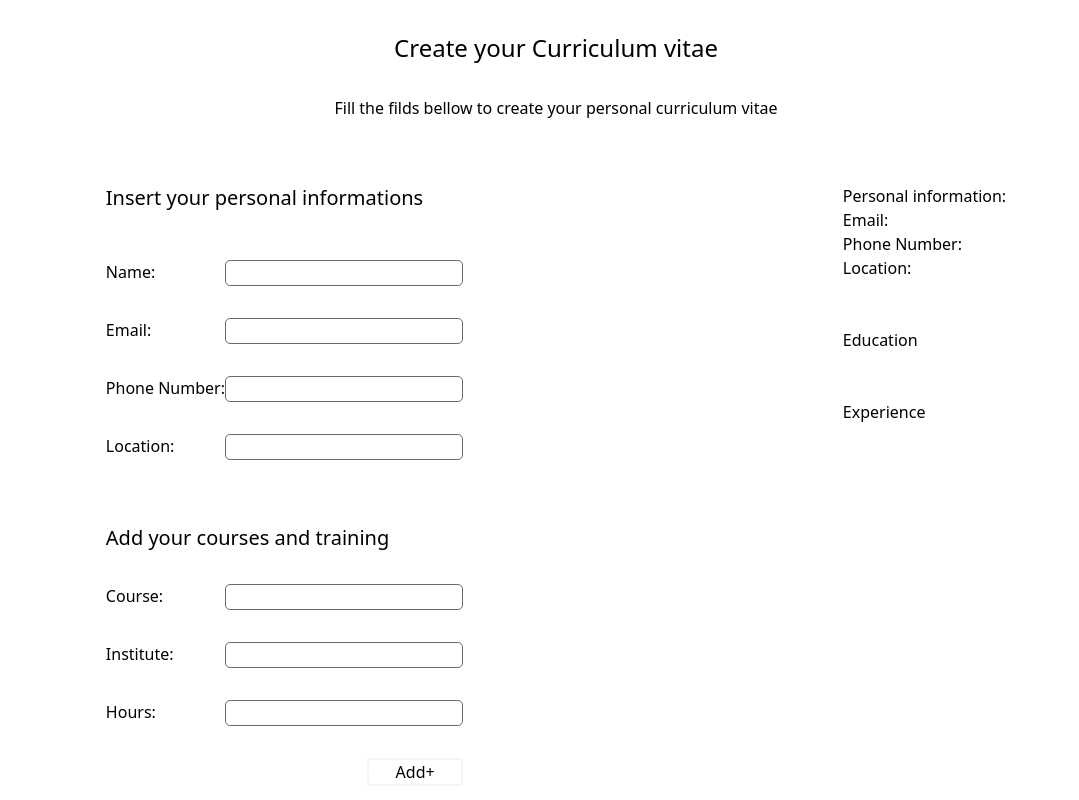
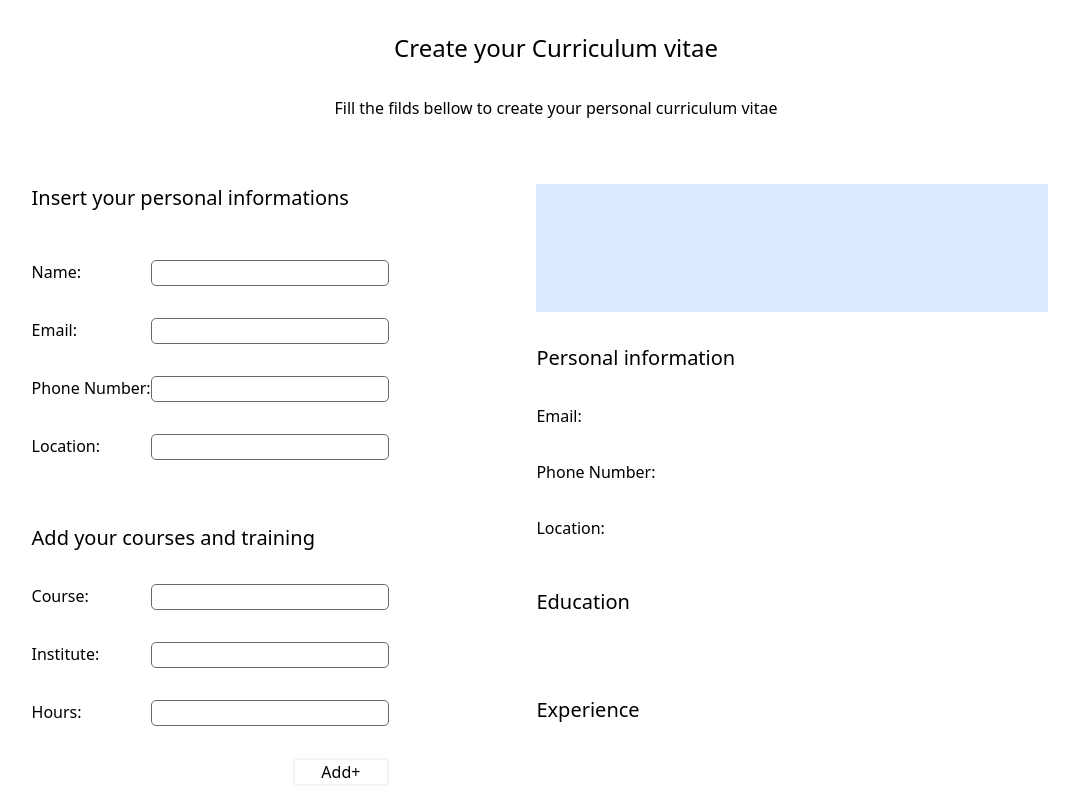
Before and after one commit to Jaoovit/cv-application, a React (Vite) app: page / in a window 1280 px wide. Shown: the top 800 px of the page, without its empty margins (84-1163 px from the left). Built offline with nearby package versions, Linux system fonts and the light colour scheme.

Commit message:
modify the style to the curruculum section

```diff
--- a/src/components/Curriculum.jsx
+++ b/src/components/Curriculum.jsx
@@ -104,7 +104,7 @@ const Curriculum = () => {
     }
 
     return (
-        <div className="flex flex-row justify-around">
+        <div className="flex flex-row justify-evenly">
             <div>
                 <div className="flex flex-col gap-12 py-8">
                     <h1 className="text-xl">Insert your personal informations</h1>
@@ -142,7 +142,7 @@ const Curriculum = () => {
                             <label htmlFor="">Hours: </label>
                             <input type="text" value={hour} onChange={handleHour}/>
                         </div>
-                        <button className="hover:bg-green-400 rounded hover:text-white w-24 border-2 border-gray-100 self-end" onClick={createCourse}>Add+</button>
+                        <button className="hover:bg-green-500 rounded hover:text-white w-24 border-2 border-gray-100 self-end" onClick={createCourse}>Add+</button>
                     </form>
                 </div>
                 <div className="flex flex-col gap-8 py-8">
@@ -160,11 +160,11 @@ const Curriculum = () => {
                             <label htmlFor="">Details: </label>
                             <input type="text" value={details} onChange={handleDetails}/>
                         </div>
-                        <button className="hover:bg-green-400 rounded hover:text-white w-24 border-2 border-gray-100 self-end" onClick={createExperience}>Add+</button>
+                        <button className="hover:bg-green-500 rounded hover:text-white w-24 border-2 border-gray-100 self-end" onClick={createExperience}>Add+</button>
                     </form>
                 </div>
             </div>
-            <div className="flex flex-col gap-12 py-8">
+            <div className="flex flex-col gap-12 p-8">
             <General name={name} email={email} phoneNumber={phoneNumber} location={location}/>
             <Education  courses={courses} setCourses={setCourses}/>
             <Experiences experiences={experiences} setExperiences={setExperiences}/>
--- a/src/components/Education.jsx
+++ b/src/components/Education.jsx
@@ -2,14 +2,14 @@ const Education = ({ courses, setCourses }) => {
 
     return (
         <>
-            <section>
-                <h2>Education</h2>
+            <section className="flex flex-col gap-8">
+                <h2 className="text-xl">Education</h2>
                 <div>{courses.map(course => (
-                    <div key={course.id}>
+                    <div className="flex flex-col gap-8 border-2 border-gray-100 px-8 py-2 rounded" key={course.id}>
                         <p>Course: {course.courseName}</p>
                         <p>Institute: {course.institute}</p>
                         <p>Workload: {course.hour}</p>
-                        <button onClick={() => {setCourses(courses.filter(a => a.id !== course.id))}}>x</button>
+                        <button className="hover:bg-red-500 rounded hover:text-white w-24 border-2 border-gray-100 self-start" onClick={() => {setCourses(courses.filter(a => a.id !== course.id))}}>x</button>
                     </div>
                 ))}
                 </div>
--- a/src/components/Experience.jsx
+++ b/src/components/Experience.jsx
@@ -2,14 +2,14 @@ const Experience = ({ experiences, setExperiences }) => {
 
     return (
         <>
-           <section>
-                <h2>Experience</h2>
+           <section className="flex flex-col gap-8">
+                <h2 className="text-xl">Experience</h2>
                 <div>{experiences.map(experience => (
-                    <div key={experience.id}>
+                    <div className="flex flex-col gap-8 border-2 border-gray-100 px-8 py-2 rounded" key={experience.id}>
                         <p>Company: {experience.company}</p>
                         <p>Time: {experience.time}</p>
                         <p>Details: {experience.details}</p>
-                        <button onClick={() => {setExperiences(experiences.filter(a => a.id !== experience.id))}}>x</button>
+                        <button className="hover:bg-red-500 rounded hover:text-white w-24 border-2 border-gray-100 self-start" onClick={() => {setExperiences(experiences.filter(a => a.id !== experience.id))}}>x</button>
                     </div>
                 ))}
                 </div>
--- a/src/components/General.jsx
+++ b/src/components/General.jsx
@@ -2,12 +2,14 @@ const General = ({ name, email, phoneNumber, location }) => {
 
     return (
         <>
-        <section>
-                <h2>{name}</h2>
-                <p>Personal information:</p>
-                <p>Email: {email}</p>
-                <p>Phone Number: {phoneNumber}</p>
-                <p>Location: {location}</p>
+        <section className="flex flex-col gap-8">
+                <h2 className="text-5xl bg-blue-100 px-64 py-16">{name}</h2>
+                <div className="flex flex-col gap-8">
+                    <p className="text-xl">Personal information</p>
+                    <p>Email: {email}</p>
+                    <p>Phone Number: {phoneNumber}</p>
+                    <p>Location: {location}</p>
+                </div>
         </section>
         </>
     )
```
